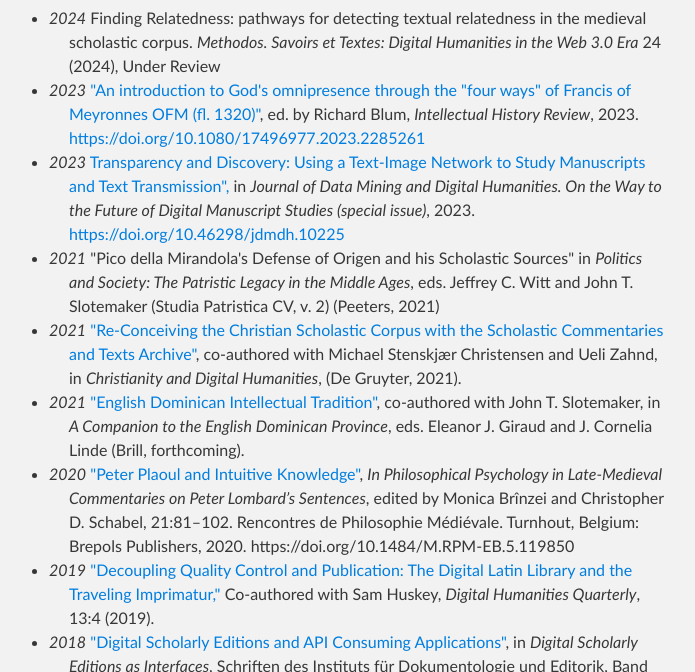
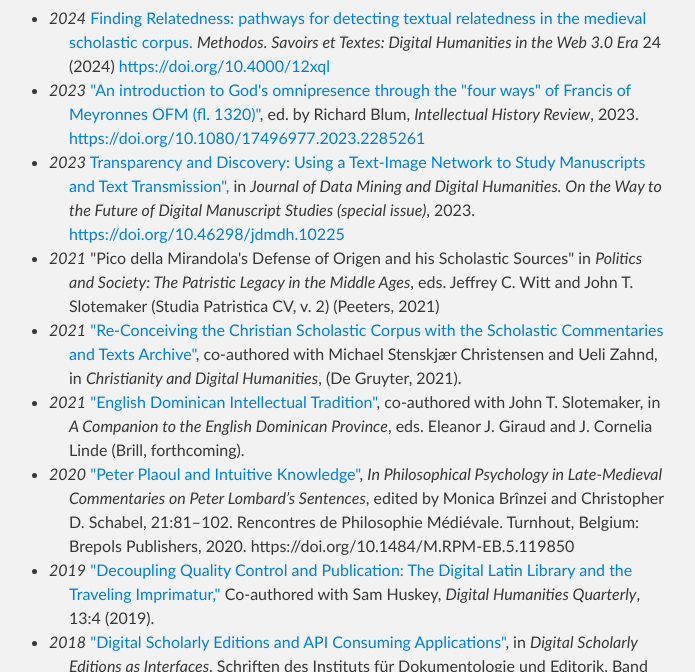
Before and after one commit to jeffreycwitt/jeffreycwitt.github.io, a Jekyll site: the page built from pages/cv.html, in a window 1280 px wide and 900 px high, scrolled down 2959 px, cut to the strip 228-900 px from the top of the window. Shown: the whole strip, without its empty margins (291-986 px from the left). Built offline with Jekyll 4.4.1, drawn with Linux system fonts in a browser that asks for light colours.

Commit message:
cv update

```diff
--- a/pages/cv.html
+++ b/pages/cv.html
@@ -268,8 +268,8 @@
 
       <h2>Articles</h2>
 
-      <li class="cv-list"><span class="date">2024</span> Finding Relatedness: pathways for detecting textual relatedness in the medieval scholastic
-         corpus. <em>Methodos. Savoirs et Textes: Digital Humanities in the Web 3.0 Era</em> 24 (2024), Under Review</li>
+      <li class="cv-list"><span class="date">2024</span> <a href="https://doi.org/10.4000/12xql">Finding Relatedness: pathways for detecting textual relatedness in the medieval scholastic
+            corpus.</a> <em>Methodos. Savoirs et Textes: Digital Humanities in the Web 3.0 Era</em> 24 (2024) <a href="https://doi.org/10.4000/12xql">https://doi.org/10.4000/12xql</a></li>
 
       <li class="cv-list"><span class="date">2023</span> <a href="https://doi.org/10.1080/17496977.2023.2285261">"An introduction to God's omnipresence through the "four ways" of Francis of Meyronnes
             OFM (fl. 1320)"</a>, ed. by Richard Blum, <em>Intellectual History Review</em>, 2023. <a href="https://doi.org/10.1080/17496977.2023.2285261">https://doi.org/10.1080/17496977.2023.2285261</a></li>
```
